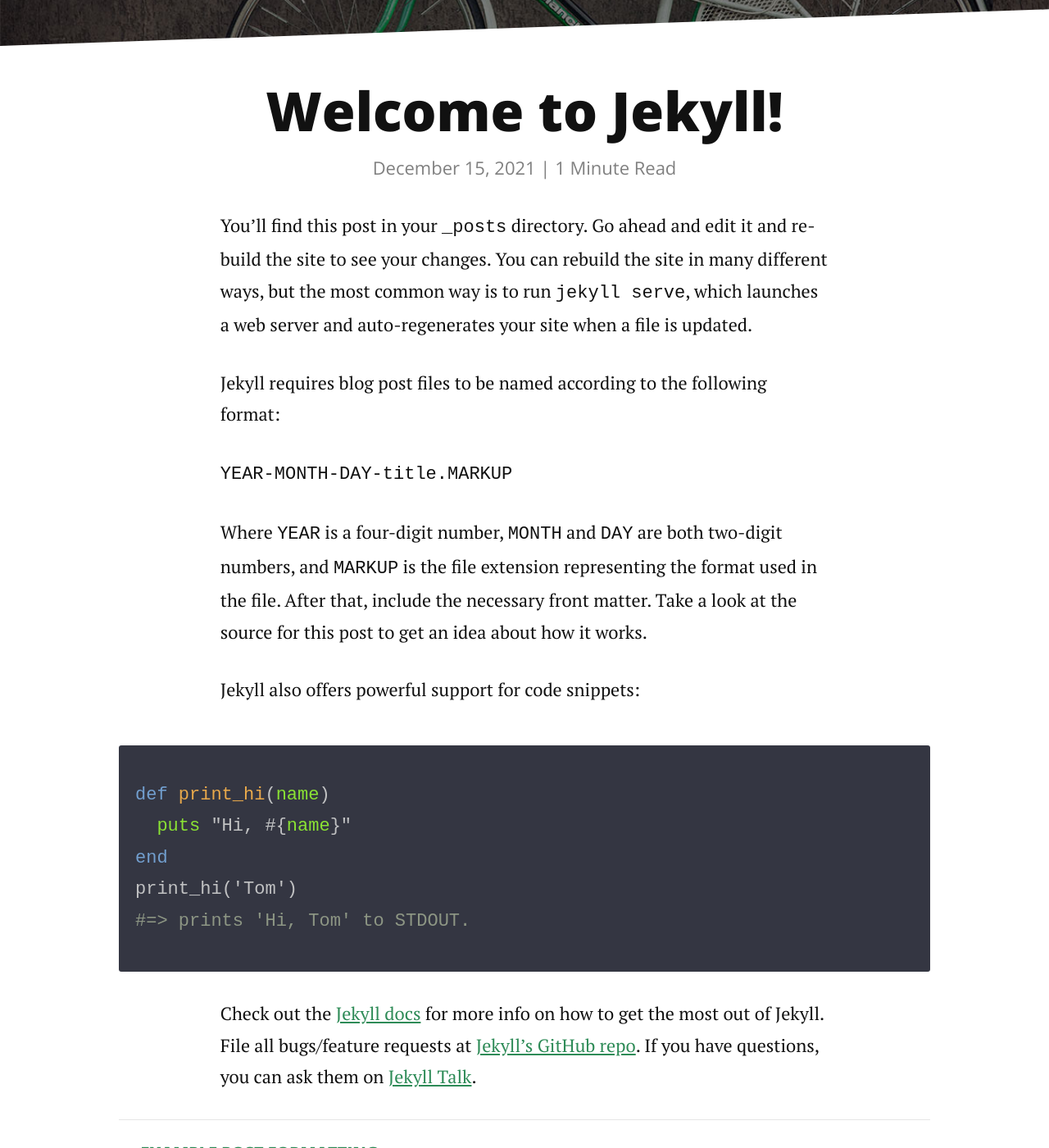
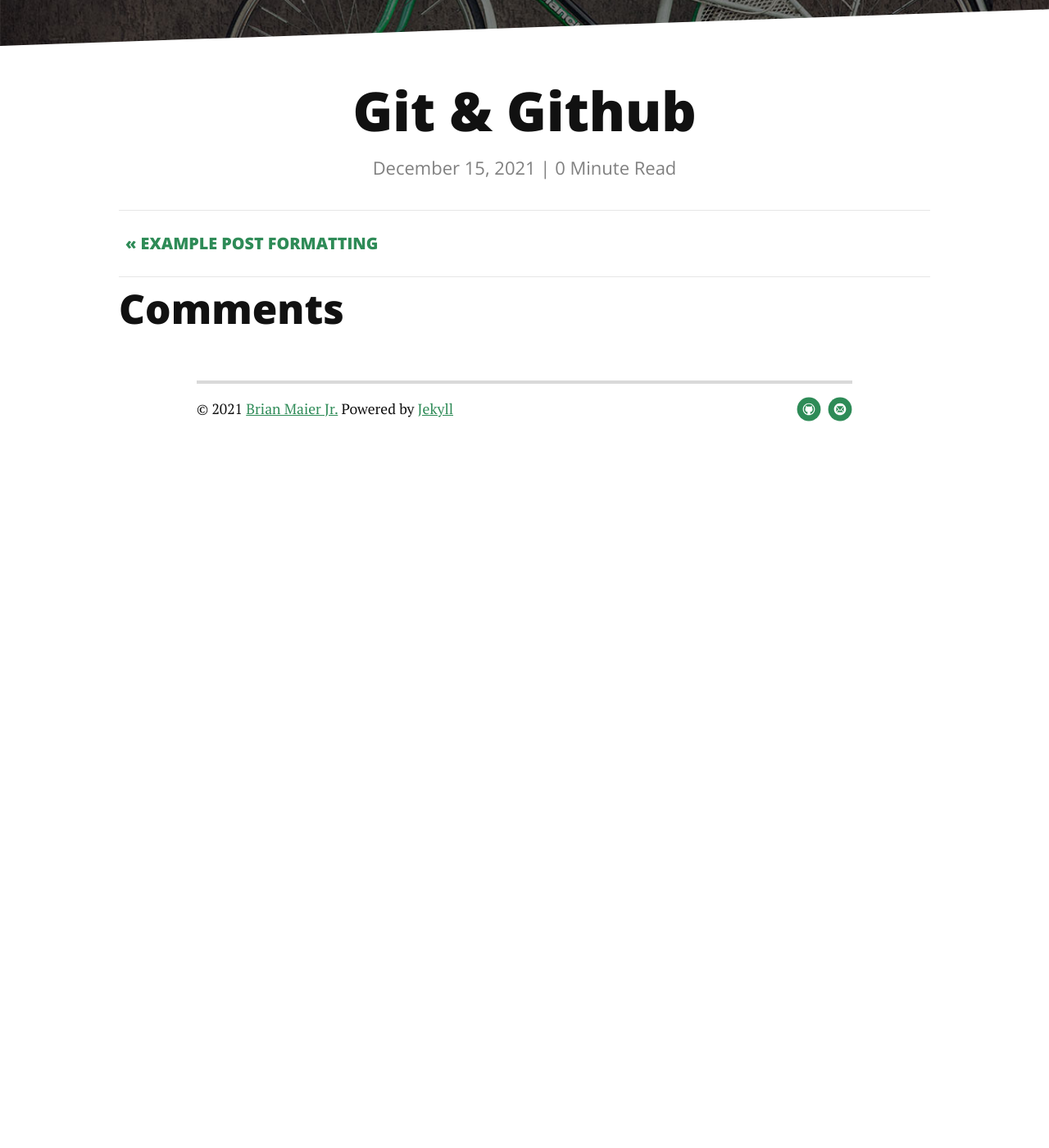
Before and after one commit to rktlskan021/rktlskan021.github.io, a Jekyll site: the page built from _posts/2021-12-16-welcome-to-jekyll.markdown, in a window 1280 px wide and 1400 px high, scrolled down 262 px. Shown: the whole window at 82% size. Built offline with Jekyll 4.4.1, drawn with Linux system fonts in a browser that asks for light colours; nearby versions of some CDN libraries; comment, search, counter and statistics services are not loaded; after the commit the page ends 900 px from its top, so only the background shows below that.

Commit message:
function comment

```diff
--- a/_config.yml
+++ b/_config.yml
@@ -23,6 +23,7 @@
   email: rktlskan021@kookmim.ac.kr
 
 google_analytics: "UA-58263416-1"
-
-disqus:
-    shortname: brianmaierjr
+comment:
+    provider: "disqus"
+    disqus:
+       shortname: "rktlskan021"
--- a/_layouts/post.html
+++ b/_layouts/post.html
@@ -33,6 +33,23 @@
   </footer>
 </article>
 
-{%- if site.disqus.shortname -%}
-  {%- include disqus_comments.html -%}
+{% if page.comments %}
+<h2>Comments</h2>
+<div id="disqus_thread"></div>
+<script>
+    /**
+    *  RECOMMENDED CONFIGURATION VARIABLES: EDIT AND UNCOMMENT THE SECTION BELOW TO INSERT DYNAMIC VALUES FROM YOUR PLATFORM OR CMS.
+    *  LEARN WHY DEFINING THESE VARIABLES IS IMPORTANT: https://disqus.com/admin/universalcode/#configuration-variables    */
+    var disqus_config = function () {
+    this.page.url = PAGE_URL;  // Replace PAGE_URL with your page's canonical URL variable
+    this.page.identifier = PAGE_IDENTIFIER; // Replace PAGE_IDENTIFIER with your page's unique identifier variable
+    };
+     (function() { // DON'T EDIT BELOW THIS LINE
+    var d = document, s = d.createElement('script');
+    s.src = 'https://rktlskan021.disqus.com/embed.js';
+    s.setAttribute('data-timestamp', +new Date());
+    (d.head || d.body).appendChild(s);
+    })();
+</script>
+<noscript>Please enable JavaScript to view the <a href="https://disqus.com/?ref_noscript">comments powered by Disqus.</a></noscript>
 {%- endif -%}
--- a/_posts/2021-12-16-welcome-to-jekyll.markdown
+++ b/_posts/2021-12-16-welcome-to-jekyll.markdown
@@ -1,29 +1,8 @@
 ---
 layout: post
-title:  "Welcome to Jekyll!"
+title:  "Git & Github"
 date:   2021-12-16 00:48:15 +0900
 categories: jekyll update
+description: About GIt & Github
+comments: true
 ---
-You’ll find this post in your `_posts` directory. Go ahead and edit it and re-build the site to see your changes. You can rebuild the site in many different ways, but the most common way is to run `jekyll serve`, which launches a web server and auto-regenerates your site when a file is updated.
-
-Jekyll requires blog post files to be named according to the following format:
-
-`YEAR-MONTH-DAY-title.MARKUP`
-
-Where `YEAR` is a four-digit number, `MONTH` and `DAY` are both two-digit numbers, and `MARKUP` is the file extension representing the format used in the file. After that, include the necessary front matter. Take a look at the source for this post to get an idea about how it works.
-
-Jekyll also offers powerful support for code snippets:
-
-{% highlight ruby %}
-def print_hi(name)
-  puts "Hi, #{name}"
-end
-print_hi('Tom')
-#=> prints 'Hi, Tom' to STDOUT.
-{% endhighlight %}
-
-Check out the [Jekyll docs][jekyll-docs] for more info on how to get the most out of Jekyll. File all bugs/feature requests at [Jekyll’s GitHub repo][jekyll-gh]. If you have questions, you can ask them on [Jekyll Talk][jekyll-talk].
-
-[jekyll-docs]: https://jekyllrb.com/docs/home
-[jekyll-gh]:   https://github.com/jekyll/jekyll
-[jekyll-talk]: https://talk.jekyllrb.com/
--- a/index.html
+++ b/index.html
@@ -1,6 +1,6 @@
 ---
 layout: default
-title: Long Haul
+title: Jaeyoung's Blog
 ---
 
 <div class="home" id="home">
```
